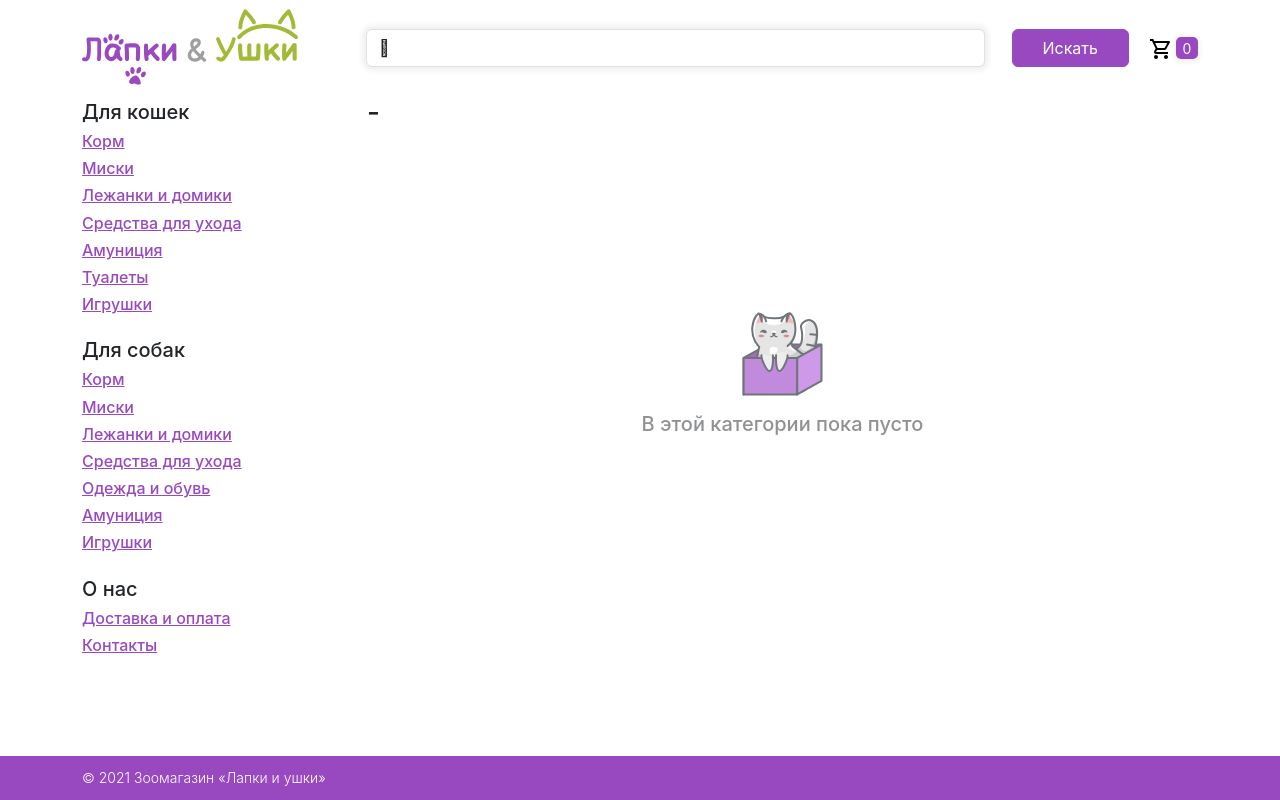
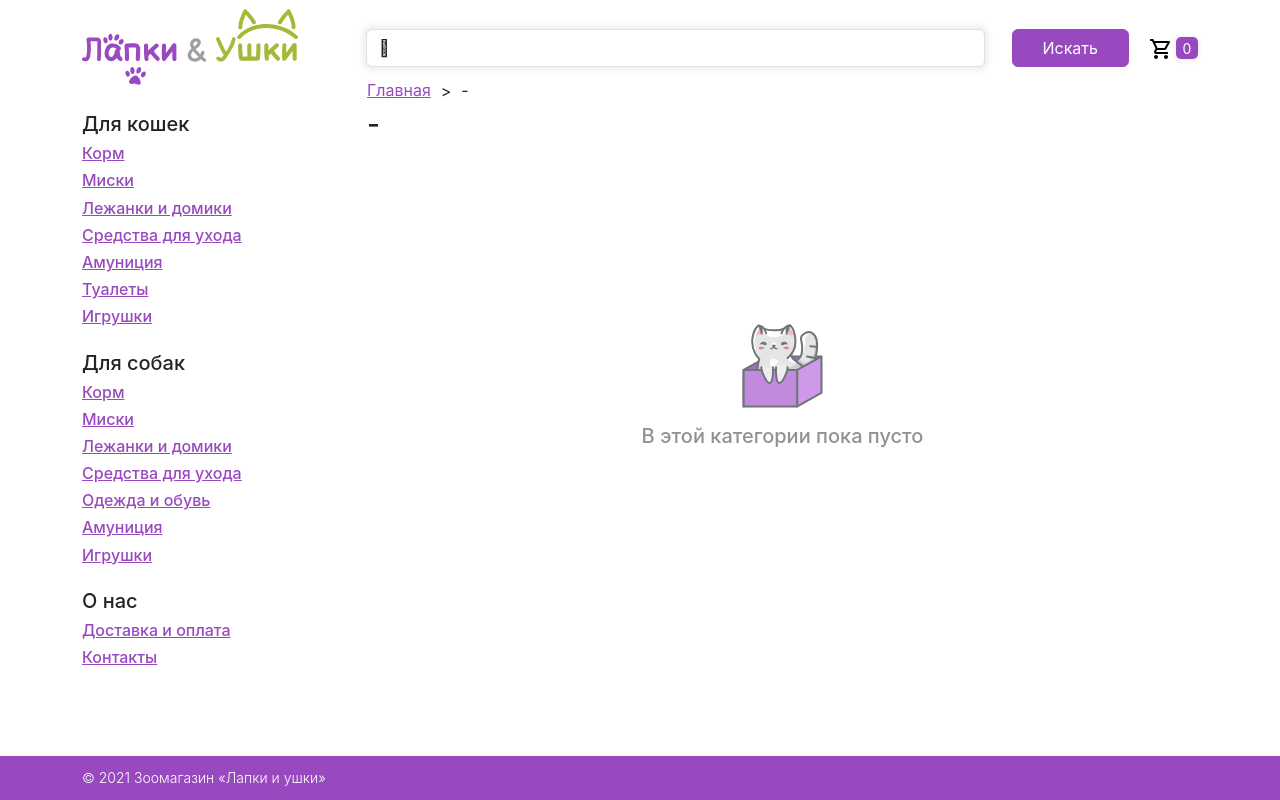
Before and after one commit to tanya-rezo/paws_and_ears, a PHP site: the page made by src/catalog.php in a window 1280 px wide. Run offline with PHP 8.4, Linux system fonts and the light colour scheme; data comes from the database, SQL or seed files in the repository; data that the repository does not hold is empty; style sheets or scripts are compiled from the project's sources; some libraries are stand-ins or nearby versions; some web fonts are replaced.

Commit message:
Хлебные крошки

```diff
--- a/src/cart.php
+++ b/src/cart.php
@@ -1,7 +1,7 @@
 <?php include './includes/header.php'; ?>
 
 <div class="container container-fill">
-    <div class="row">
+    <div class="row mt-12px">
         <?php include './includes/menu.php'; ?>
 
         <div class="col-6">
--- a/src/catalog.php
+++ b/src/catalog.php
@@ -1,13 +1,29 @@
 <?php include './includes/header.php'; ?>
 
+<?php
+$category = mysqli_fetch_array(get_category($conn, $_GET["category"]));
+?>
+
 <div class="container container-fill">
+
+    <div class="row">
+        <div class="col-3"></div>
+        <div class="col-9">
+            <div class="lite-font-weight flex-row-container breadcrumbs">
+                <h6>
+                    <a href="index.php">Главная</a>
+                </h6>
+                <h7 class="breadcrumbs-delimiter">></h7>
+                <h6><?php echo $category["pet_type"] ?> - <?php echo $category["category"] ?></h6>
+            </div>
+        </div>
+    </div>
+
     <div class="row">
 
         <?php include './includes/menu.php'; ?>
 
         <div class="col-9">
-            <?php $category = mysqli_fetch_array(get_category($conn, $_GET["category"])); ?>
-
             <div class="flex-row-container mb-4">
                 <h3><?php echo $category["pet_type"] ?> - <?php echo $category["category"] ?></h3>
             </div>
--- a/src/database.php
+++ b/src/database.php
@@ -131,7 +131,8 @@ function get_product($conn, $id)
         product.price,
         product.image,
         product.description,
-        category.display_name as category,
+        category.display_name as category_display_name,
+        category.url_name as category_url_name,
         pet_type.name as pet_type,
         brand.name as brand,
         manufacturer_country.name as manufacturer
--- a/src/index.php
+++ b/src/index.php
@@ -1,6 +1,6 @@
 <?php include './includes/header.php'; ?>
 <div class="container container-fill">
-  <div class="row">
+  <div class="row mt-12px">
 
     <?php include './includes/menu.php'; ?>
 
--- a/src/sale.php
+++ b/src/sale.php
@@ -21,6 +21,7 @@ $pet = mysqli_fetch_array(get_pet_sale_name($conn, $_GET["pet"]));
 
 
   <div class="row">
+
     <?php include './includes/menu.php'; ?>
 
     <div class="col-9">
--- a/src/scss/common.scss
+++ b/src/scss/common.scss
@@ -24,6 +24,10 @@ a {
 
 .h-50px {
     height: 50px;
+}
+
+.mt-12px {
+    margin-top: 12px;
 }
 
 .mt-150px {
--- a/src/search.php
+++ b/src/search.php
@@ -1,7 +1,7 @@
 <?php include './includes/header.php'; ?>
 
 <div class="container container-fill">
-    <div class="row">
+    <div class="row mt-12px">
 
         <?php include './includes/menu.php'; ?>
 
```
Also changed, not shown: src/product.php (+25 -6 lines).
